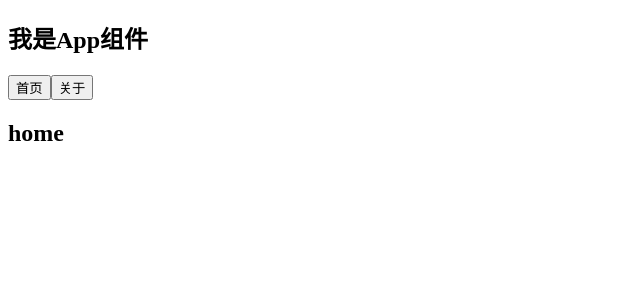
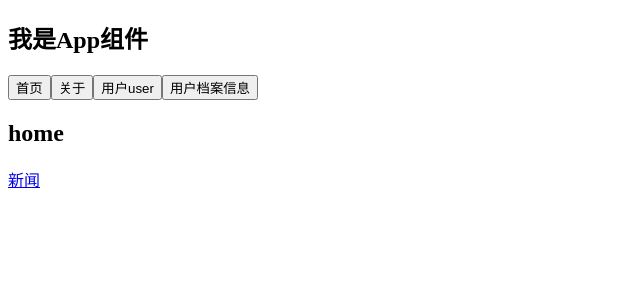
Before and after one commit to aliyuv/Heavy-learning-vue, a Vue app in the folder 14-前端路由/learnvuerouter/: page /#/home in a window 1280 px wide. Shown: the top 300 px of the page, without its empty margins (0-640 px from the left). Built offline with nearby package versions, Linux system fonts and the light colour scheme.

Commit message:
参数传递

```diff
--- a/14-前端路由/learnvuerouter/src/App.vue
+++ b/14-前端路由/learnvuerouter/src/App.vue
@@ -3,8 +3,12 @@
     <h2>我是App组件</h2>
     <button @click="homeclick">首页</button>
     <button @click="aboutclick">关于</button>
-<!--    <router-link to="/home" tag="button">home</router-link>-->
-<!--    <router-link to="/about" tag="button">about</router-link>-->
+    <!--    <router-link :to="`/user/`+`${userId}`">我的</router-link>-->
+    <!--    <router-link :to="{path:'/profile',query:{name:'aliyu',sex: '男',height:1.80}}">用户配置信息</router-link>-->
+    <!--    <router-link to="/home" tag="button">home</router-link>-->
+    <!--    <router-link to="/about" tag="button">about</router-link>-->
+    <button @click="userClick">用户user</button>
+    <button @click="profileClick">用户档案信息</button>
     <router-view></router-view>
   </div>
 </template>
@@ -12,6 +16,11 @@
 <script>
 export default {
   name: 'App',
+  data() {
+    return {
+      userId: 1
+    }
+  },
   methods: {
     homeclick() {
       // this.$router.push('/aaa').catch(error => error)
@@ -19,6 +28,19 @@ export default {
     },
     aboutclick() {
       this.$router.push('/about').catch(error => error)
+    },
+    userClick() {
+      this.$router.push('/user/' + this.userId).catch(error => error);
+    },
+    profileClick() {
+      this.$router.push({
+        path: '/profile',
+        query: {
+          name: 'aliyu',
+          sex: '男',
+          height: 1.88
+        }
+      }).catch(error => error)
     }
   }
 }
--- a/14-前端路由/learnvuerouter/src/components/Home.vue
+++ b/14-前端路由/learnvuerouter/src/components/Home.vue
@@ -1,6 +1,8 @@
 <template>
 <div>
   <h2>home</h2>
+  <router-link to="/home/news">新闻</router-link>
+  <router-view/>
 </div>
 </template>
 
--- a/14-前端路由/learnvuerouter/src/router/index.js
+++ b/14-前端路由/learnvuerouter/src/router/index.js
@@ -1,9 +1,18 @@
 import Vue from 'vue'
 import Router from 'vue-router'
 import HelloWorld from '@/components/HelloWorld'
-import Home from "../components/Home";
-import About from "../components/about";
+// import profile from "../components/profile";
+// import HomeNews from "../components/homeNews";
+// import Home from "../components/Home";
+// import About from "../components/about";
+// import User from "../components/User";
 
+
+const Home = () => import('../components/Home');
+const HomeNews = () => import('../components/homeNews');
+const About = () => import('../components/about');
+const User = () => import('../components/User');
+const profile = () => import('../components/profile');
 //安装
 Vue.use(Router)
 
@@ -13,18 +22,32 @@ export default new Router({
       path: '/',
       name: 'HelloWorld',
       component: HelloWorld,
-      redirect:'/home'
+      redirect: '/home'
     },
     {
       path: '/home',
       name: 'Home',
-      component: Home
+      component: Home,
+      children: [
+        {
+          path: 'news',
+          component: HomeNews
+        }
+      ]
     },
     {
       path: '/about',
       name: 'About',
       component: About
+    },
+    {
+      path: '/user/:id',
+      component: User
+    },
+    {
+      path: '/profile',
+      component: profile
     }
   ],
-  linkActiveClass:'active'
+  linkActiveClass: 'active'
 })
```
